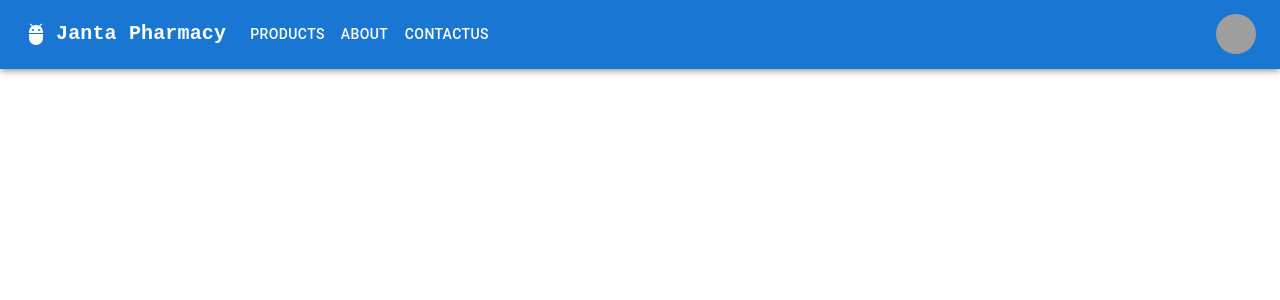
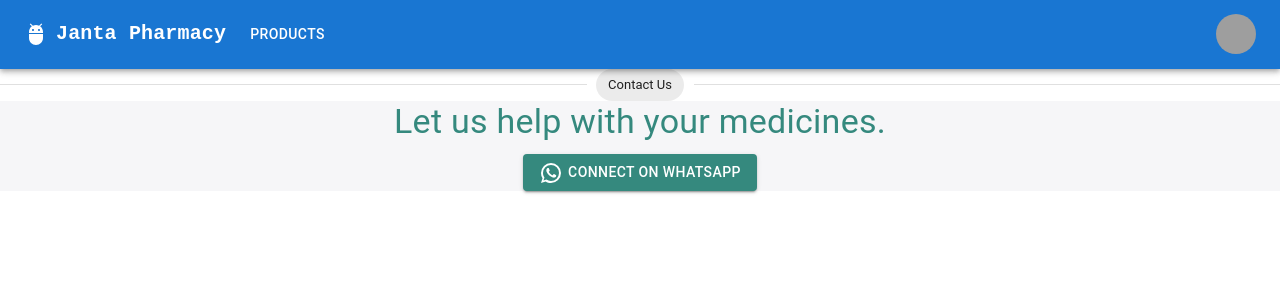
Before and after one commit to Siddharthjain125/janta-pharmacy, a React (Create React App) app: page / in a window 1280 px wide. Shown: the top 300 px of the page. Built offline with nearby package versions, Linux system fonts and the light colour scheme; grey boxes are pictures that could not be loaded.

Commit message:
Added Footer

```diff
--- a/src/App.js
+++ b/src/App.js
@@ -1,20 +1,18 @@
 import { BrowserRouter as Router, Route, Routes } from 'react-router-dom';
 import './App.css';
+
+import { Products } from './containers/Products/Product';
+import { Footer } from './components/Footer/Footer';
 import { Navbar } from './components/navbar/navbar';
-
-import { About } from './containers/aboutUs/aboutUs';
-import { ContactUs } from './containers/contactUs/contactUs';
-import { Products } from './containers/Products/Product';
 
 function App() {
   return (
-    <Router>
+  <Router>
     <Navbar />
     <Routes>
     <Route path="/products" element={<Products />} />
-    <Route path="/about" element={<About />} />
-    <Route path="/contactUs" element={<ContactUs />} />
     </Routes>
+    <Footer />
   </Router>
 );
 }
--- /dev/null
+++ b/src/components/Footer/Footer.jsx
@@ -0,0 +1,23 @@
+import React from "react";
+import { FooterTextWrapper, FooterWrapper } from "./styles/Footer.style";
+import { Box, Button, Chip, Typography } from "@mui/material";
+import { Divider } from "@mui/material";
+import WhatsAppIcon from '@mui/icons-material/WhatsApp';
+
+export function Footer() {
+  return (
+    <FooterWrapper>
+      <Divider>
+        <Chip label="Contact Us" />
+      </Divider>
+      <FooterTextWrapper>
+        <Box sx={{ width: "100%"}}>
+          <Typography variant="h4" gutterBottom className="footer-text">
+            Let us help with your medicines.
+          </Typography>
+          <Button variant="contained" className="footer-contactUs-btn"><WhatsAppIcon className="footer-whatsapp-icon"/>CONNECT ON WHATSAPP</Button>
+        </Box>
+      </FooterTextWrapper>
+    </FooterWrapper>
+  );
+}
--- /dev/null
+++ b/src/components/Footer/styles/Footer.style.jsx
@@ -0,0 +1,25 @@
+import styled from '@emotion/styled';
+
+export const FooterWrapper= styled.div`
+
+//background-color: #383737;
+`;
+
+export const FooterTextWrapper= styled.div`
+
+background-color: #f6f6f8;
+color: blue;
+text-align: center;
+
+.footer-contactUs-btn{
+    background-color: #35897E;
+}
+
+.footer-whatsapp-icon{
+    padding-right: 5px;
+}
+
+.footer-text{
+    color: #35897E;
+}
+`;
--- a/src/components/navbar/navbar.jsx
+++ b/src/components/navbar/navbar.jsx
@@ -14,7 +14,7 @@ import MenuItem from "@mui/material/MenuItem";
 import AdbIcon from "@mui/icons-material/Adb";
 import { Link } from "react-router-dom";
 
-const pages = ["Products", "About", "ContactUs"];
+const pages = ["Products"];
 const settings = ["Profile", "Account", "Dashboard", "Logout"];
 
 export function Navbar() {
```
